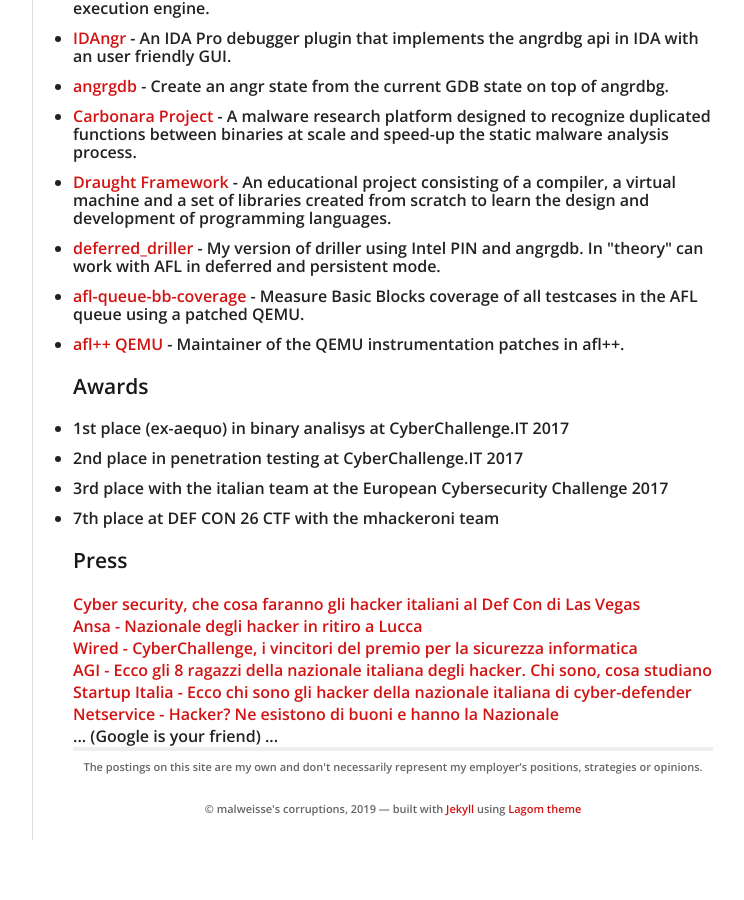
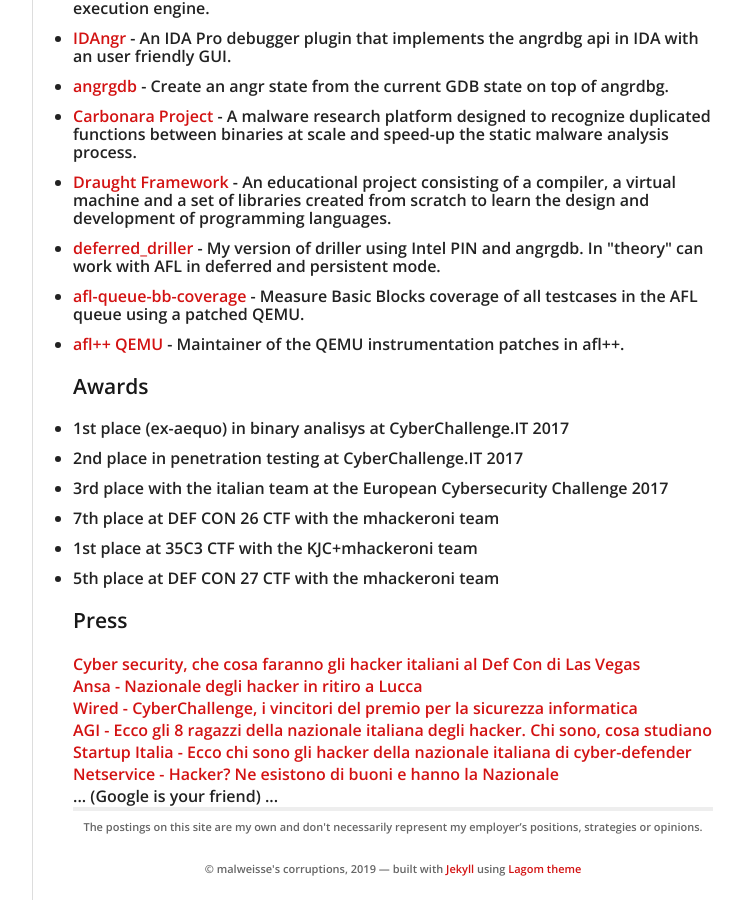
Before and after one commit to andreafioraldi/andreafioraldi.github.io, a Jekyll site: the page built from about.html, in a window 1280 px wide and 900 px high, scrolled down 583 px. Shown: the whole window, without its empty margins (378-1122 px from the left). Built offline with Jekyll 4.4.1, drawn with Linux system fonts in a browser that asks for light colours; before the commit the page ends 1423 px from its top, so only the background shows below that.

Commit message:
moar about

```diff
--- a/about.html
+++ b/about.html
@@ -34,6 +34,8 @@
 	        <li>2nd place in penetration testing at CyberChallenge.IT 2017</li>
 	        <li>3rd place with the italian team at the European Cybersecurity Challenge 2017</li>
 	        <li>7th place at DEF CON 26 CTF with the mhackeroni team</li>
+	        <li>1st place at 35C3 CTF with the KJC+mhackeroni team</li>
+	        <li>5th place at DEF CON 27 CTF with the mhackeroni team</li>
         </ul>
     <h3>Press</h3>
         <a href="https://formiche.net/2019/07/cyber-security-hacker-mhackeroni-italia-def-con-las-vegas/">Cyber security, che cosa faranno gli hacker italiani al Def Con di Las Vegas<br>
```
